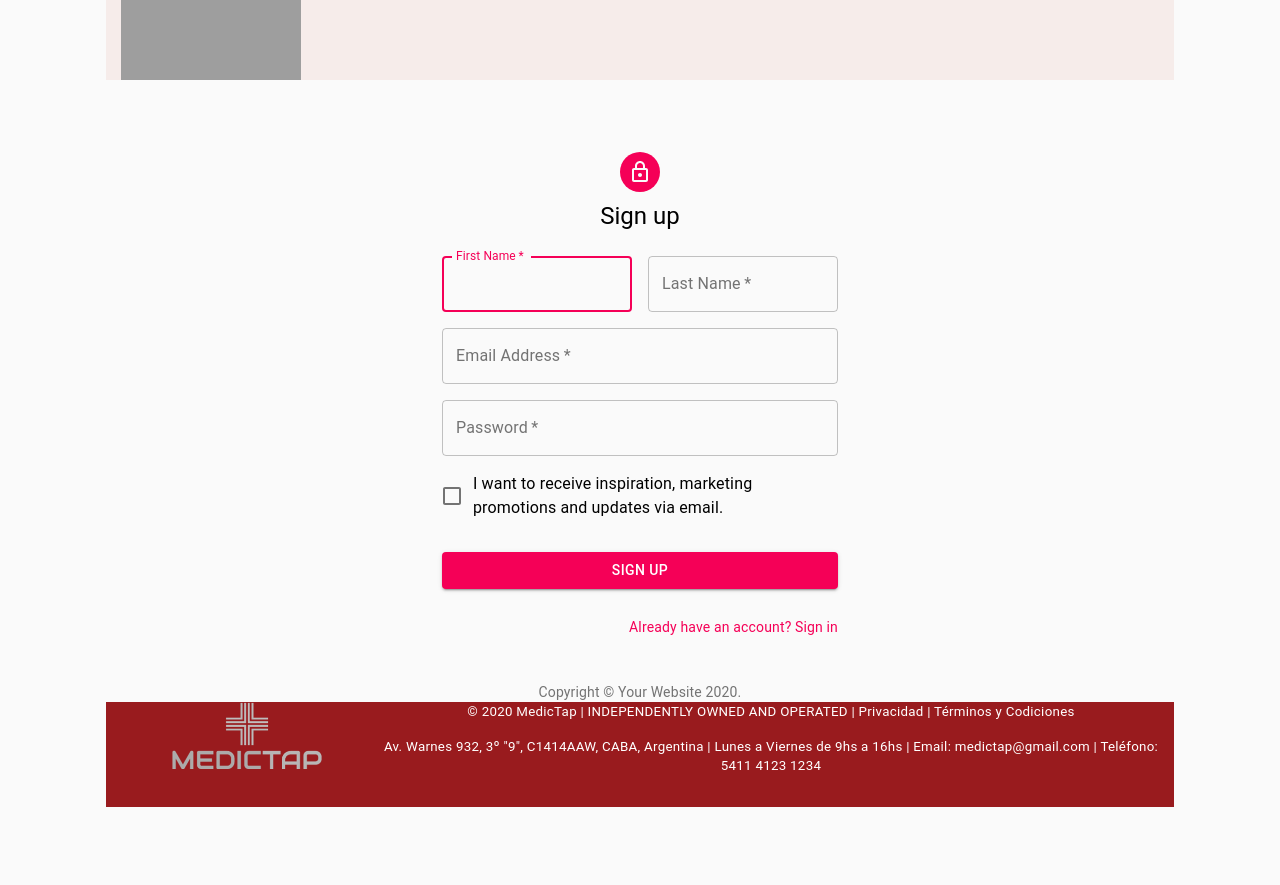
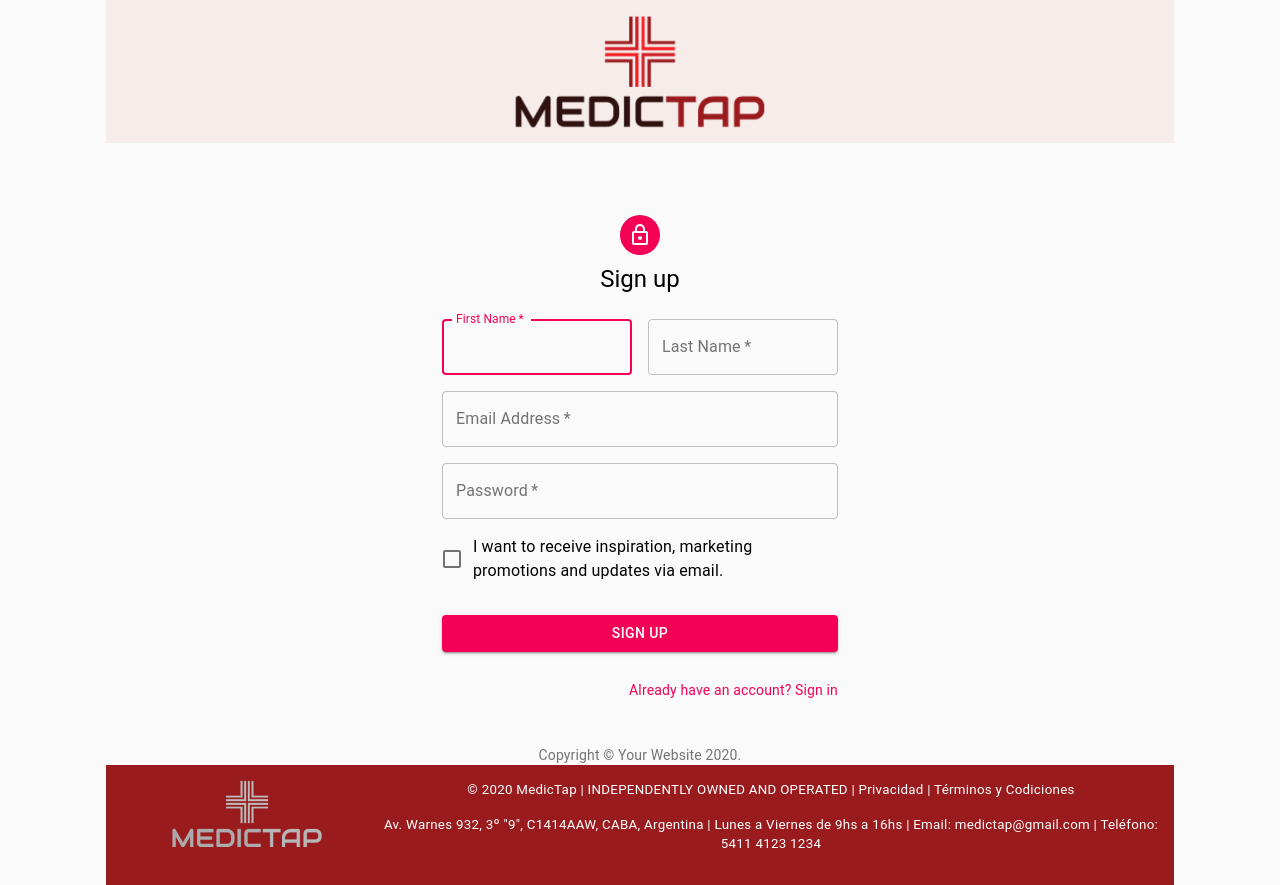
Before and after one commit to DarVerZi/meditTap, a React (Create React App) app: page /Registrar in a window 1280 px wide. Before the commit the page ends 807 px from the top, so only its background shows below. Built offline with nearby package versions, Linux system fonts and the light colour scheme; grey boxes are pictures that could not be loaded.

Commit message:
y header

```diff
--- a/src/App.css
+++ b/src/App.css
@@ -17,8 +17,11 @@
   background-color: #F6ECEA;
   min-height: 10px;
   display: flex;
+  text-align: center;
   align-items: center;
   width: 100%;
+  padding-top: 15px;
+  padding-bottom: 15px;
   justify-content: center;
   font-size: calc(10px + 2vmin);
   color: #000000;
@@ -37,10 +40,10 @@
 .App-footer {
   min-height: 10px;
   display: flex;
-
   text-align: center;
   background-color: #991B1E;
   font-size: 10pt;
+  padding-top: 15px;
   color: #FFFFFF;
   width: 100%;
 }
--- a/src/Router.js
+++ b/src/Router.js
@@ -1,10 +1,8 @@
-import React, { component, Component } from 'react';
+import React, { Component } from 'react';
 import { BrowserRouter, Route, Switch } from 'react-router-dom';
 //import Intra from './components/Intra';
 import VistaGestionUsuarios from './components/VistaGestionUsuarios';
-import ResponsiveDrawer from './components/ResponsiveDrawer';
 import Recetas from './components/Recetas';
-import VistaHCPac from './components/VistaHCPac';
 import HistoriaClinica from './components/HistoriaClinica';
 import Error from './components/Error';
 import Turnos from './components/Turnos';
@@ -12,19 +10,15 @@ import Login from './components/Login';
 import Registrar from './components/Registrar';
 import Home1 from './components/Home1';
 import Home2 from './components/Home2';
-import CenteredGrid from './components/Home2';
-import VistaHCMed from './components/VistaHCMed';
-import VistaRecetasPac from './components/VistaRecetasPac';
 import Footer from './components/Footer';
+import Header from './components/Header';
 
 class Router extends Component {
     render() {
         return (
             <BrowserRouter>
                 <header className="App-header">
-                <div className="container" justify = "center" alignItems = "center">
-                        <img src="https://www.brandbucket.com/sites/default/files/logo_uploads/259178/large_medictap.png" height="80px" width="180px"/>
-                    </div>
+                <Header/>
                 </header>
                 <body className="App-body">
                 <Switch>
--- a/src/components/Footer.js
+++ b/src/components/Footer.js
@@ -1,6 +1,5 @@
 import React from 'react';
 import { makeStyles } from '@material-ui/core/styles';
-import Grid from '@material-ui/core/Grid';
 import logoClaro from './medictapClaro.png';
 
 const useStyles = makeStyles((theme) => ({
--- /dev/null
+++ b/src/components/Header.js
@@ -0,0 +1,25 @@
+import React from 'react';
+import { makeStyles } from '@material-ui/core/styles';
+import logoColor from './medictapColor.png';
+
+const useStyles = makeStyles((theme) => ({
+    root: {
+      flexGrow: 1,
+    },
+  }));
+
+  export default function Header() {
+    const classes = useStyles();
+
+    return (
+        <div className={classes.root}>
+        <div className="container-fluid">
+            <div className="row">
+            <div className="col-12">
+  <img src={logoColor} alt="Logo" width="250px"/>
+  </div>
+  </div>
+  </div>
+  </div>
+    );
+}
```
